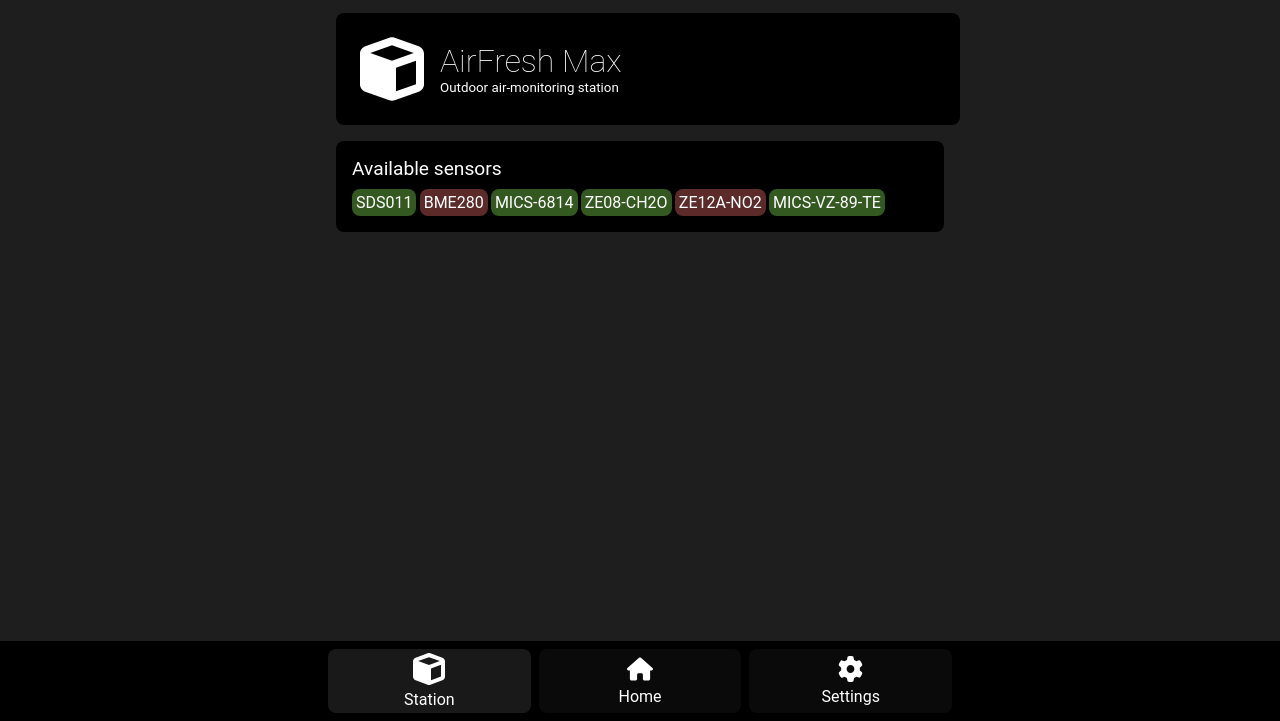
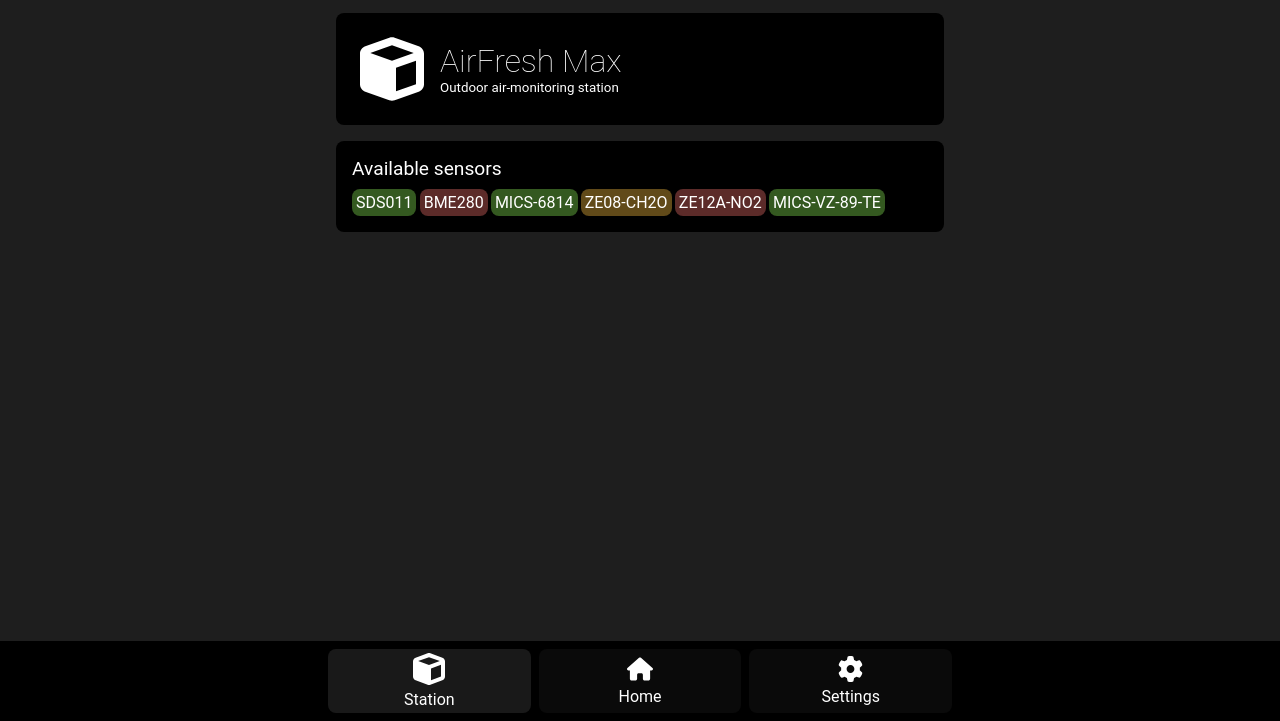
Before and after one commit to DreamerDeLy/EnvironmentFace, a plain HTML site: page index.html in a window 1280 px wide. Both pictures are taken after a click on the element "Station". Shown: the part 79-800 px from the top of the page. Drawn offline with Linux system fonts and the light colour scheme.

Commit message:
Minor changes

```diff
--- a/css/main.css
+++ b/css/main.css
@@ -21,6 +21,9 @@ body {
 	font-family: "Roboto", Helvetica, Arial, sans-serif;
 
 	background-color: rgb(30, 30, 30);
+
+	/* overflow-y: overlay; */
+	overflow-y: scroll;
 }
 
 .hide {
@@ -407,6 +410,8 @@ body {
 }
 
 .station {
+	box-sizing: border-box;
+
 	width: 100%;
 	padding: 0.5em;
 
--- a/data/info.json
+++ b/data/info.json
@@ -13,7 +13,7 @@
 		"SDS011": "1",
 		"BME280": "0",
 		"MICS-6814": "1",
-		"ZE08-CH2O": "1",
+		"ZE08-CH2O": "2",
 		"ZE12A-NO2": "0",
 		"MICS-VZ-89-TE": "1"
 	}
--- a/js/main.js
+++ b/js/main.js
@@ -1,10 +1,6 @@
 
-function getE(name){
+function getE(name) {
 	return document.getElementById(name);
-}
-
-function getEc(name){
-	return document.getElementsByClassName(name);
 }
 
 function hideLoading() {
@@ -139,7 +135,8 @@ function parseData(fileStr)
 
 		var status_colors = {
 			"0": "level-4",
-			"1": "level-1"
+			"1": "level-1",
+			"2": "level-3",
 		}
 
 		s.classList.add(status_colors[value]);
```
